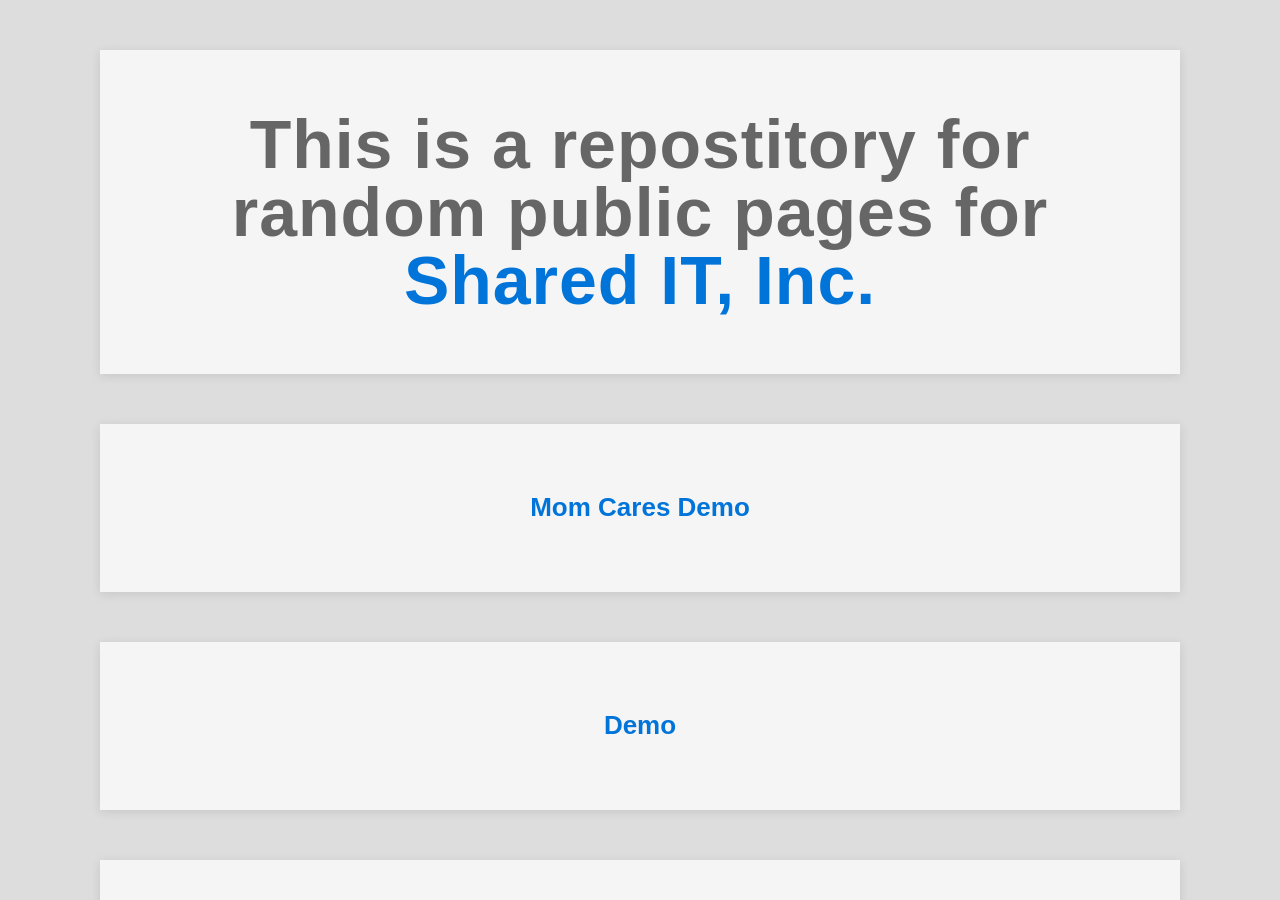
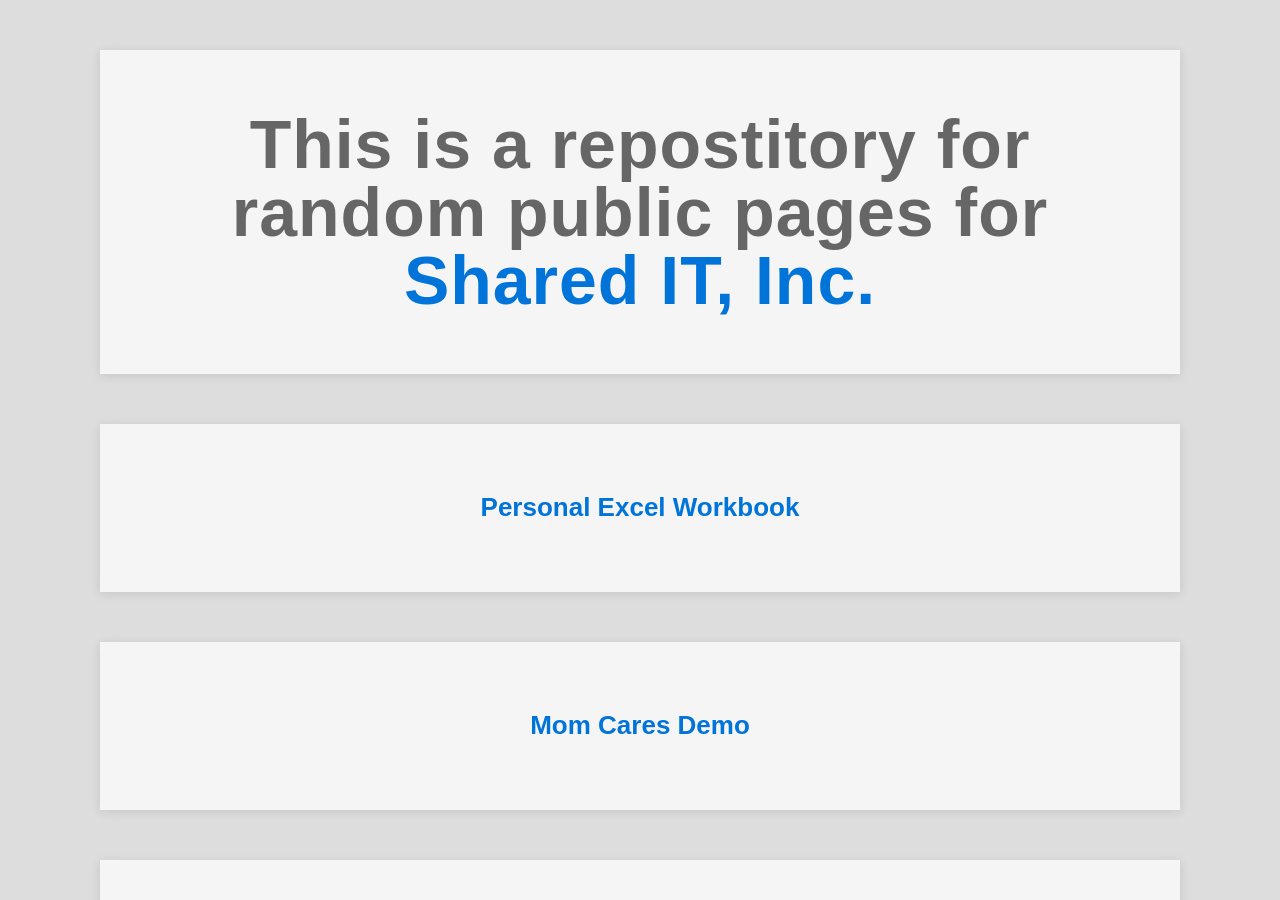
Before and after one commit to SharedIT/SharedIT.github.io, a Jekyll site: the page built from index.html, in a window 1280 px wide and 900 px high. Built offline with Jekyll 4.4.1, drawn with Linux system fonts in a browser that asks for light colours; some web fonts are replaced.

Commit message:
Move static page to a post

```diff
--- a/PersonalWorkbook.md
+++ b/_posts/2016-02-15-PersonalWorkbook.md
@@ -1,5 +1,7 @@
 ---
 layout: default
+title: Personal Excel Workbook
+permalink: /PersonalWorkbook/
 ---
 {::options parse_block_html="true" /}
 <div class="content-wrapper">
```
Also changed, not shown: package.json (+7 -11 lines).
